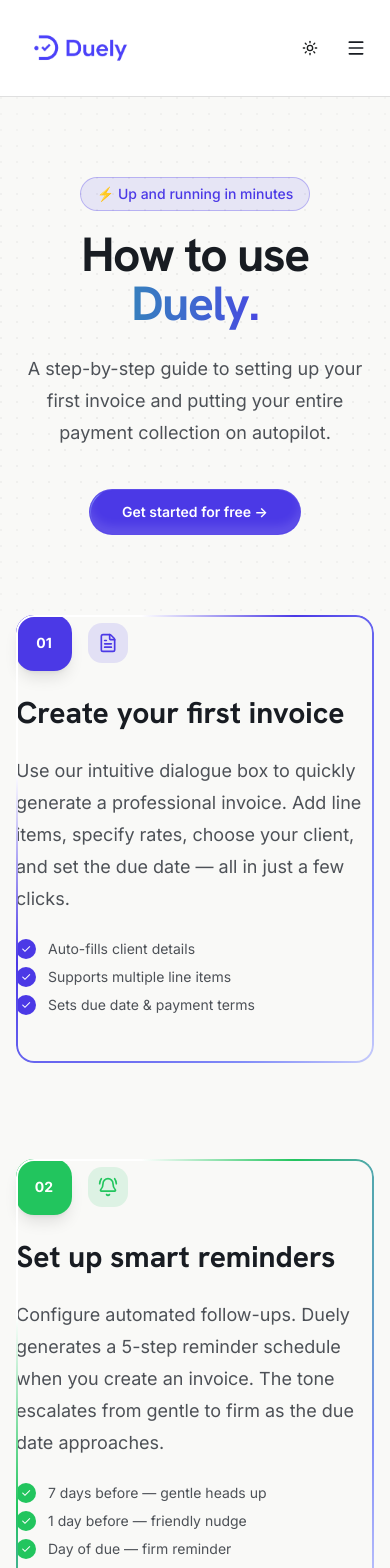
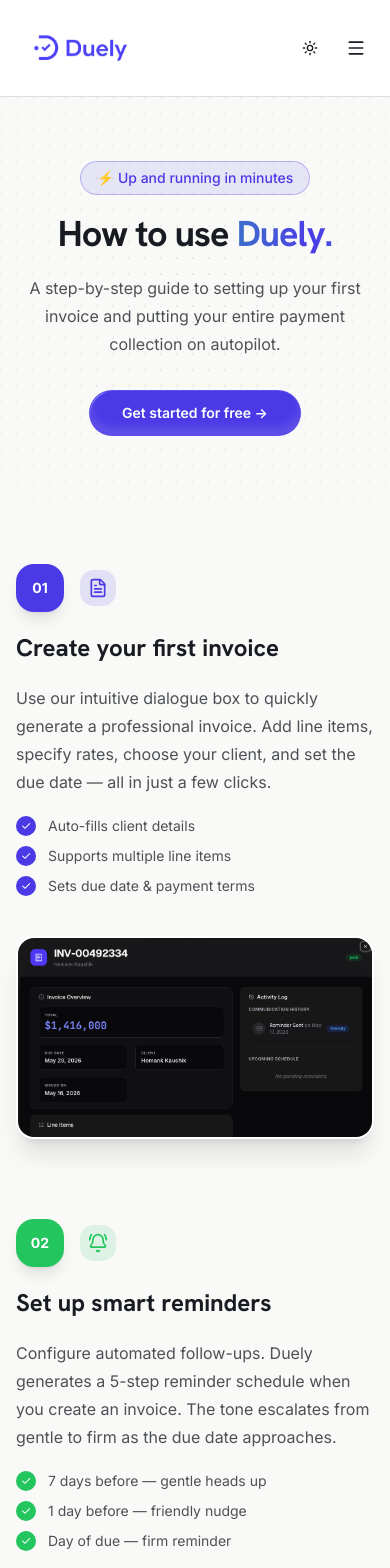
Before and after one commit to UtkarshDubeyGIT/Duely-by-Dubey, a Next.js app in the folder duely/: page /how-to-use in a window 390 px wide. Shown: the top 1568 px of the page. Built offline with nearby package versions, Linux system fonts and the light colour scheme.

Commit message:
refactor: update layout and responsive typography for how-to-use page and optimize image container components

```diff
--- a/duely/src/app/how-to-use/page.tsx
+++ b/duely/src/app/how-to-use/page.tsx
@@ -3,7 +3,6 @@
 import { SiteHeader } from "@/components/shared/SiteHeader";
 import { SiteFooter } from "@/components/shared/SiteFooter";
 import { BlurFade } from "@/components/ui/blur-fade";
-import { MagicCard } from "@/components/ui/magic-card";
 import { AnimatedGradientText } from "@/components/ui/animated-gradient-text";
 import { TextAnimate } from "@/components/ui/text-animate";
 import { ShimmerButton } from "@/components/ui/shimmer-button";
@@ -68,7 +67,7 @@ export default function HowToUsePage() {
       <SiteHeader />
 
       {/* Hero */}
-      <section className="relative overflow-hidden py-20 md:py-28">
+      <section className="relative overflow-hidden py-16 md:py-24">
         <DotPattern
           className={cn(
             "absolute inset-0 opacity-30 dark:opacity-20",
@@ -83,7 +82,7 @@ export default function HowToUsePage() {
           </BlurFade>
 
           <BlurFade delay={0.2} inView>
-            <h1 className="mx-auto mt-5 max-w-4xl font-display text-5xl font-bold leading-[1.02] tracking-[-0.03em] text-[#181c22] dark:text-zinc-50 md:text-7xl">
+            <h1 className="mx-auto mt-5 max-w-4xl font-display text-4xl font-bold leading-[1.08] tracking-[-0.03em] text-[#181c22] dark:text-zinc-50 sm:text-5xl md:text-6xl lg:text-7xl">
               How to use{" "}
               <AnimatedGradientText colorFrom="#4b39e6" colorTo="#22c55e" speed={2}>
                 Duely.
@@ -92,14 +91,14 @@ export default function HowToUsePage() {
           </BlurFade>
 
           <BlurFade delay={0.3} inView>
-            <p className="mx-auto mt-6 max-w-2xl text-lg leading-8 text-[#4d5157] dark:text-zinc-300 md:text-xl">
+            <p className="mx-auto mt-5 max-w-2xl text-base leading-7 text-[#4d5157] dark:text-zinc-300 sm:text-lg md:text-xl">
               A step-by-step guide to setting up your first invoice and putting your
               entire payment collection on autopilot.
             </p>
           </BlurFade>
 
           <BlurFade delay={0.4} inView>
-            <div className="mt-10 flex justify-center">
+            <div className="mt-8 flex justify-center">
               <Link href="/signup">
                 <ShimmerButton
                   background="rgba(75,57,230,1)"
@@ -115,28 +114,28 @@ export default function HowToUsePage() {
       </section>
 
       {/* Steps */}
-      <section className="mx-auto max-w-7xl px-4 pb-20 md:px-10 md:pb-28">
-        <div className="space-y-24 md:space-y-36">
+      <section className="mx-auto max-w-7xl px-4 py-16 md:px-10 md:py-24">
+        <div className="space-y-20 md:space-y-32">
           {steps.map((step, idx) => {
             const Icon = step.icon;
             return (
               <BlurFade key={idx} delay={0.15} inView direction={idx % 2 === 0 ? "left" : "right"}>
                 <div
-                  className={`flex flex-col items-center gap-12 md:gap-16 ${
+                  className={`flex flex-col items-center gap-10 md:gap-16 ${
                     idx % 2 === 1 ? "md:flex-row-reverse" : "md:flex-row"
                   }`}
                 >
-                  {/* Text */}
-                  <div className="flex-1 w-full space-y-6">
+                  {/* Text Column */}
+                  <div className="flex-1 w-full min-w-0 space-y-5">
                     <div className="flex items-center gap-4">
                       <div
-                        className="flex h-14 w-14 items-center justify-center rounded-2xl text-white text-sm font-bold shadow-lg"
+                        className="flex h-12 w-12 shrink-0 items-center justify-center rounded-2xl text-white text-sm font-bold shadow-lg"
                         style={{ backgroundColor: step.color }}
                       >
                         {step.number}
                       </div>
                       <div
-                        className="flex h-10 w-10 items-center justify-center rounded-xl"
+                        className="flex h-9 w-9 shrink-0 items-center justify-center rounded-xl"
                         style={{ backgroundColor: step.color + "20", color: step.color }}
                       >
                         <Icon className="h-5 w-5" />
@@ -147,16 +146,16 @@ export default function HowToUsePage() {
                       as="h2"
                       animation="blurInUp"
                       by="word"
-                      className="font-display text-3xl font-bold text-[#181c22] dark:text-zinc-50 md:text-4xl"
+                      className="font-display text-2xl font-bold text-[#181c22] dark:text-zinc-50 sm:text-3xl md:text-4xl"
                     >
                       {step.title}
                     </TextAnimate>
 
-                    <p className="text-lg leading-8 text-[#4d5157] dark:text-zinc-300">
+                    <p className="text-base leading-7 text-[#4d5157] dark:text-zinc-300 sm:text-lg">
                       {step.description}
                     </p>
 
-                    <ul className="space-y-2">
+                    <ul className="space-y-2.5">
                       {step.tips.map((tip, tipIdx) => (
                         <li key={tipIdx} className="flex items-center gap-3 text-sm text-[#4d5157] dark:text-zinc-400">
                           <span
@@ -171,28 +170,29 @@ export default function HowToUsePage() {
                     </ul>
                   </div>
 
-                  {/* Screenshot with MagicCard + ShineBorder */}
-                  <div className="flex-1 w-full">
+                  {/* Screenshot Column — ShineBorder as overlay inside a relative wrapper */}
+                  <div className="flex-1 w-full min-w-0">
+                    <div
+                      className="relative rounded-2xl overflow-hidden shadow-xl bg-white dark:bg-zinc-950"
+                      style={{ border: `2px solid transparent` }}
+                    >
+                      {/* ShineBorder used correctly as an absolute overlay */}
                       <ShineBorder
-                      className="rounded-2xl overflow-hidden shadow-xl dark:bg-zinc-950 bg-white"
                         shineColor={[step.color, "#818cf8"]}
                         borderWidth={2}
                         duration={10}
-                    >
-                      <MagicCard
-                        className="rounded-2xl overflow-hidden"
-                        gradientColor={step.color + "15"}
-                      >
-                        <div className="relative aspect-video w-full overflow-hidden">
+                      />
+                      {/* Actual image with explicit dimensions */}
+                      <div className="relative w-full" style={{ paddingBottom: "56.25%" }}>
                         <Image
                           src={step.image}
                           alt={step.title}
                           fill
+                          sizes="(max-width: 768px) 100vw, 50vw"
                           className="object-cover object-left-top transition-transform duration-700 hover:scale-105"
                         />
                       </div>
-                      </MagicCard>
-                    </ShineBorder>
+                    </div>
                   </div>
                 </div>
               </BlurFade>
@@ -202,16 +202,16 @@ export default function HowToUsePage() {
       </section>
 
       {/* CTA Strip */}
-      <section className="border-t border-[#e5e5e5] dark:border-zinc-800 bg-white dark:bg-zinc-950 py-20">
+      <section className="border-t border-[#e5e5e5] dark:border-zinc-800 bg-white dark:bg-zinc-950 py-16 md:py-24">
         <BlurFade delay={0.1} inView>
           <div className="mx-auto max-w-2xl px-4 text-center">
-            <h2 className="font-display text-3xl font-bold text-[#181c22] dark:text-zinc-50 md:text-4xl">
+            <h2 className="font-display text-2xl font-bold text-[#181c22] dark:text-zinc-50 sm:text-3xl md:text-4xl">
               Ready to stop chasing payments?
             </h2>
-            <p className="mt-4 text-lg text-[#4d5157] dark:text-zinc-300">
+            <p className="mt-4 text-base text-[#4d5157] dark:text-zinc-300 sm:text-lg">
               Join Duely and put your entire follow-up workflow on autopilot.
             </p>
-            <div className="mt-8 flex justify-center gap-4 flex-wrap">
+            <div className="mt-8 flex flex-col items-center gap-3 sm:flex-row sm:justify-center sm:gap-4">
               <Link href="/signup">
                 <ShimmerButton
                   background="rgba(75,57,230,1)"
```
Lines whose indentation alone changed are shown as unchanged.
